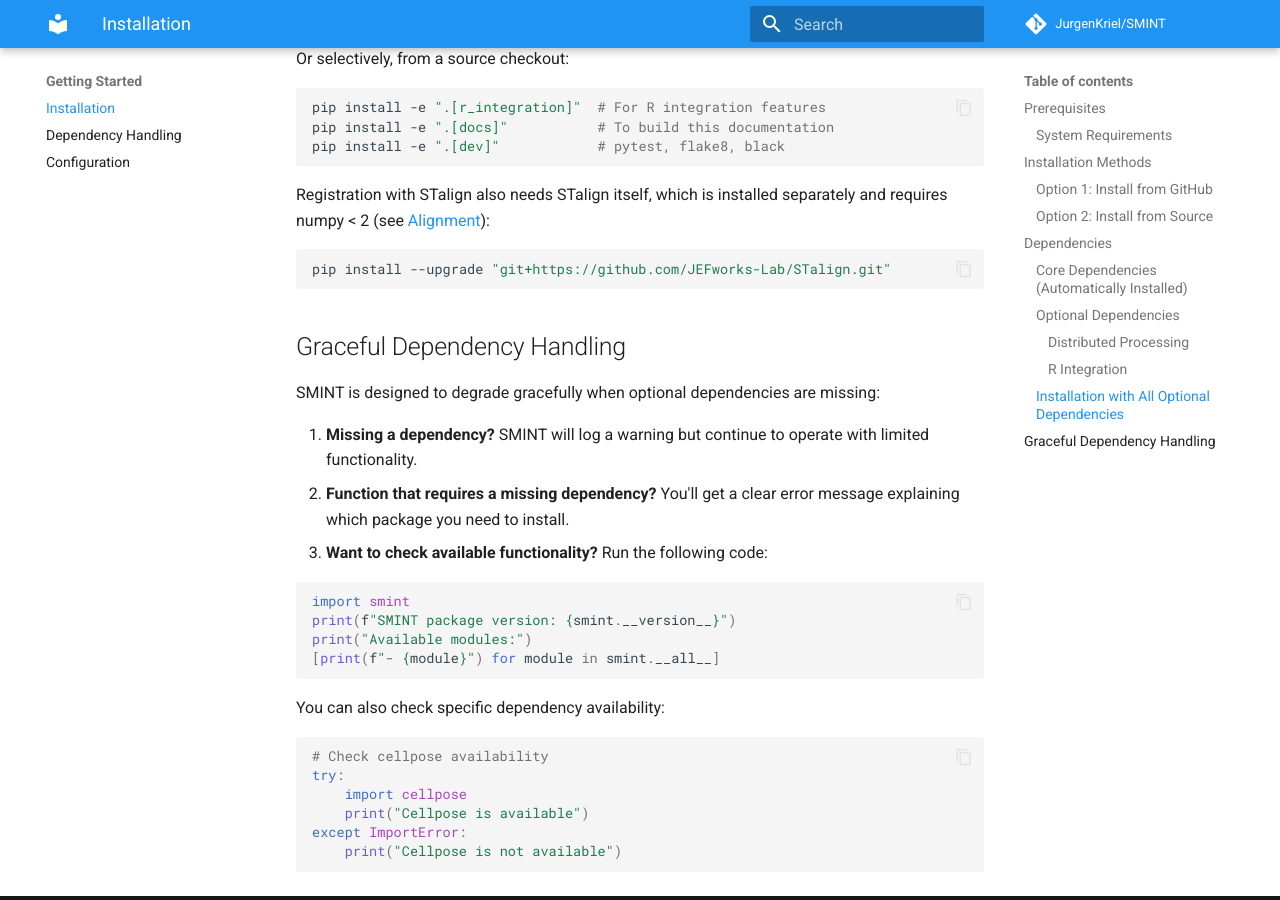
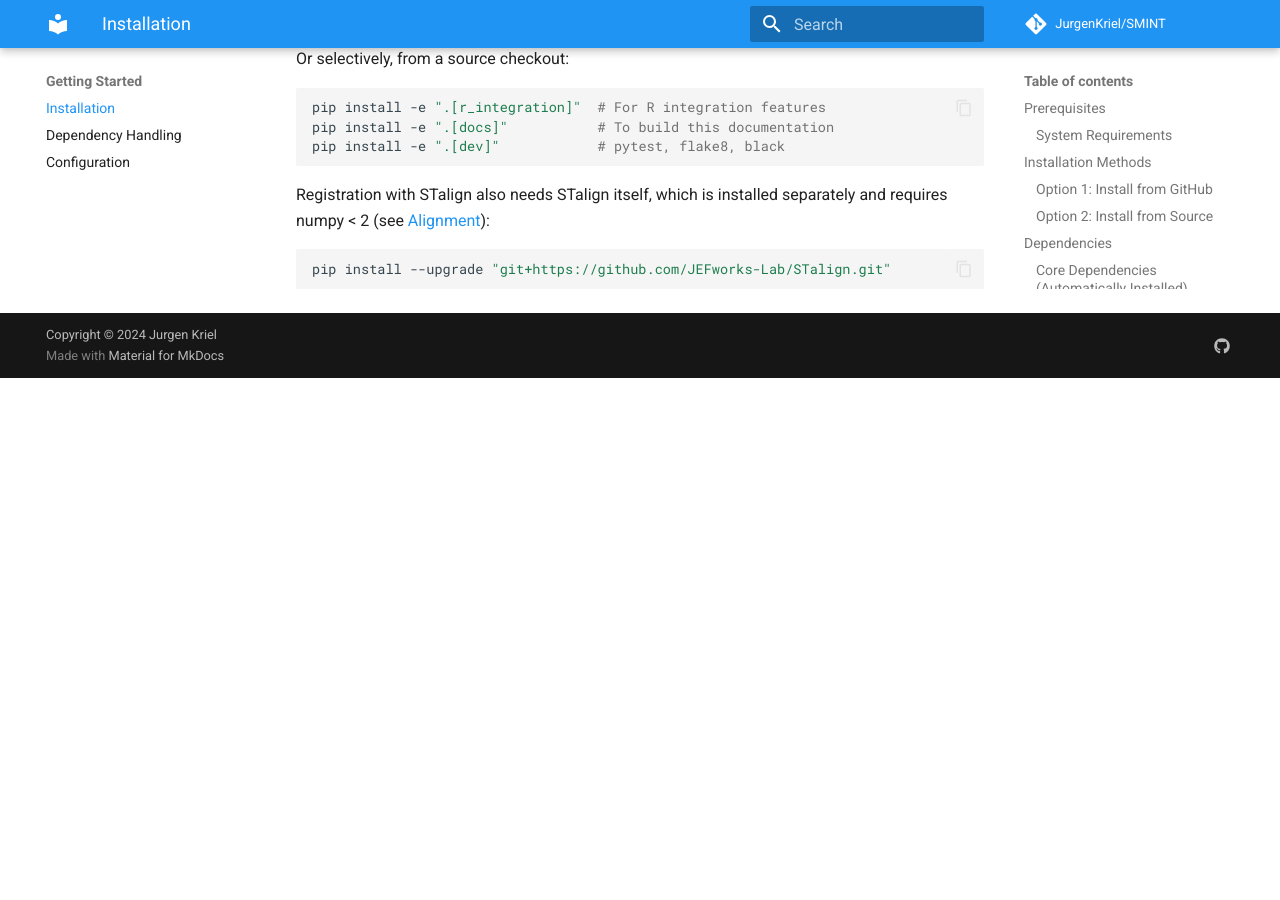
Before and after one commit to JurgenKriel/SMINT, an MkDocs documentation site: the page built from docs/installation.md, in a window 1280 px wide and 900 px high, scrolled down 2503 px. Built offline with MkDocs 1.6.1 and Material for MkDocs 9.7.7, drawn with Linux system fonts in a browser that asks for light colours; comment, search, counter and statistics services are not loaded; the version menu is left out; after the commit the page ends 2881 px from its top, so only the background shows below that.

Commit message:
Update installation.md

````diff
--- a/docs/installation.md
+++ b/docs/installation.md
@@ -110,29 +110,3 @@ separately and requires numpy < 2 (see [Alignment](alignment.md#environments)):
 ```bash
 pip install --upgrade "git+https://github.com/JEFworks-Lab/STalign.git"
 ```
-
-## Graceful Dependency Handling
-
-SMINT is designed to degrade gracefully when optional dependencies are missing:
-
-1. **Missing a dependency?** SMINT will log a warning but continue to operate with limited functionality.
-2. **Function that requires a missing dependency?** You'll get a clear error message explaining which package you need to install.
-3. **Want to check available functionality?** Run the following code:
-
-```python
-import smint
-print(f"SMINT package version: {smint.__version__}")
-print("Available modules:")
-[print(f"- {module}") for module in smint.__all__]
-```
-
-You can also check specific dependency availability:
-
-```python
-# Check cellpose availability
-try:
-    import cellpose
-    print("Cellpose is available")
-except ImportError:
-    print("Cellpose is not available")
-```
````
